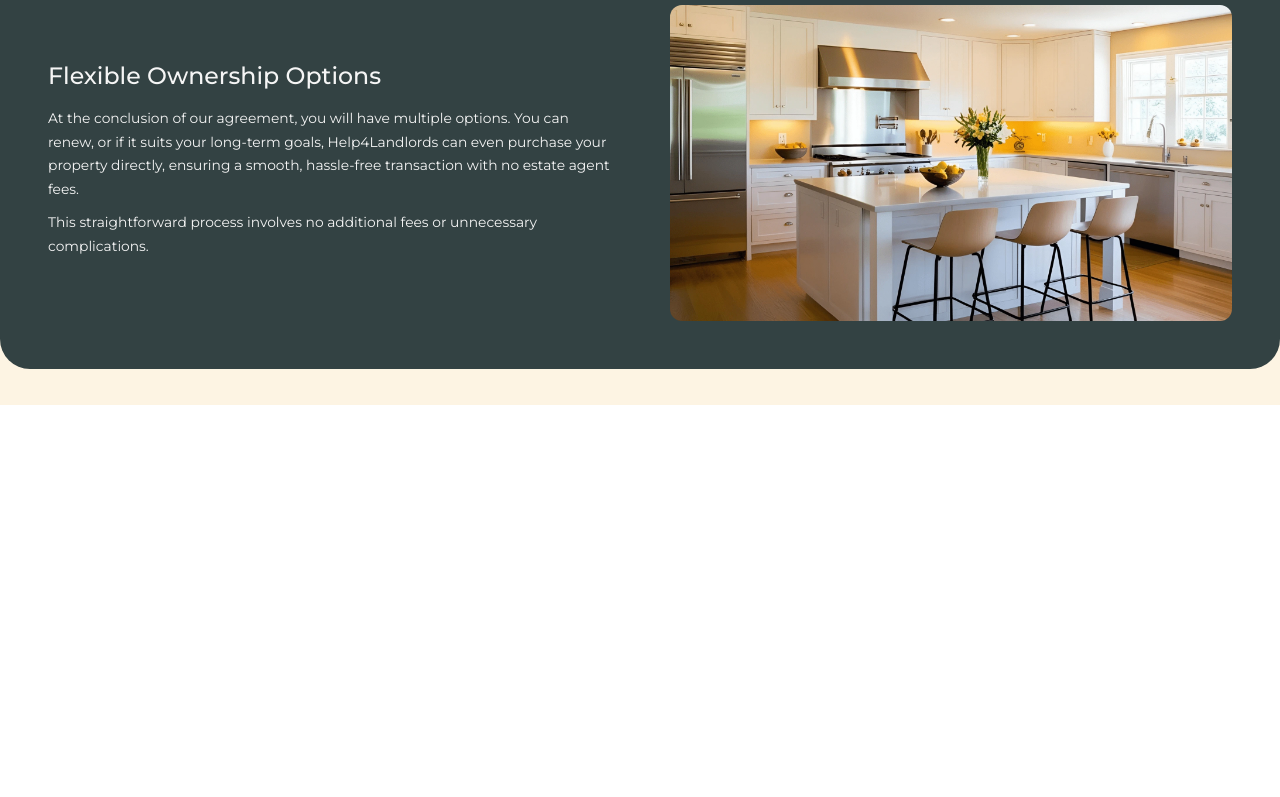
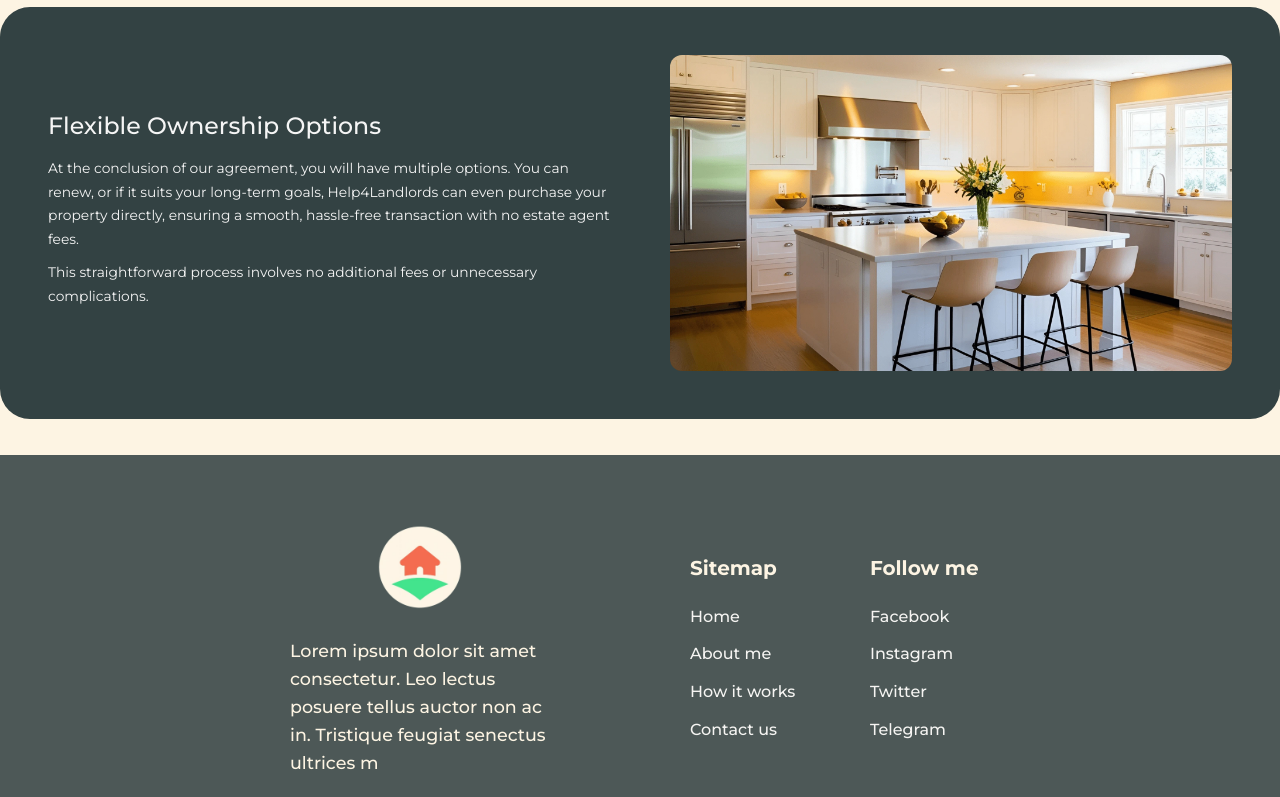
Before and after one commit to Tiger-Catori/Landlord-Website, a React (Vite) app in the folder Landing-Page/: page / in a window 1280 px wide. Shown: the part 2000-2797 px from the top of the page. Before the commit the page ends 2405 px from the top, so only its background shows below. Built offline with nearby package versions, Linux system fonts and the light colour scheme.

Commit message:
Added and styled footer

```diff
--- a/Landing-Page/src/components/Featured.jsx
+++ b/Landing-Page/src/components/Featured.jsx
@@ -44,7 +44,7 @@ export default FeaturedComponent;
 
 const FeaturedSection = () => {
   return (
-    <div className="featured__section">
+    <div className="featured__section" id="how-it-works">
       <h2 className="featured__text__title" id="featured-title">
         Quick wins, rewarding outcomes
       </h2>
--- /dev/null
+++ b/Landing-Page/src/components/Footer.jsx
@@ -0,0 +1,136 @@
+import React, { useEffect } from "react";
+import "../css/Footer.css";
+
+const FooterComponent = () => {
+  <Footer />;
+};
+
+const Footer = () => {
+  return (
+    <footer className="footer">
+      <div className="footer__container">
+        <div className="footer-row">
+          <FooterLogo />
+          <div className="footer-center">
+            <FooterLinks /> {/* Sitemap column */}
+            <FooterSocialLinks />
+          </div>
+        </div>
+        <FooterBottom />
+      </div>
+    </footer>
+  );
+};
+
+export default Footer;
+
+const FooterLogo = () => {
+  return (
+    <div className="footer-col logo-footer">
+      <img src="/images/logos/Logo-icon.webp" alt="Help4Landlords Logo" />
+      <p>
+        Lorem ipsum dolor sit amet consectetur. Leo lectus posuere tellus auctor
+        non ac in. Tristique feugiat senectus ultrices m
+      </p>
+    </div>
+  );
+};
+
+const FooterLinks = () => {
+  return (
+    <div className="footer-col col-one">
+      <h4>Sitemap</h4>
+      <ul className="footer-links site-map">
+        <li>
+          <a href="#">Home</a>
+        </li>
+        <li>
+          <a href="#hero">About me</a>
+        </li>
+        <li>
+          <a href="#how-it-works">How it works</a>
+        </li>
+        <li>
+          <a href="mailto:help4propertydeals@gmx.com" class="footer-link">
+            Contact us
+          </a>
+        </li>
+      </ul>
+    </div>
+  );
+};
+
+const FooterSocialLinks = () => {
+  return (
+    <div className="footer-col col-two">
+      <h4>Follow me</h4>
+      <ul className="footer-links social-links">
+        <li>
+          <a target="_blank" rel="noreferrer" href="https://www.facebook.com">
+            <ion-icon name="logo-facebook"></ion-icon>Facebook
+          </a>
+        </li>
+        <li>
+          <a target="_blank" rel="noreferrer" href="https://www.instagram.com">
+            <ion-icon name="logo-instagram"></ion-icon>Instagram
+          </a>
+        </li>
+        <li>
+          <a target="_blank" rel="noreferrer" href="https://www.twitter.com">
+            <ion-icon name="logo-twitter"></ion-icon>Twitter
+          </a>
+        </li>
+        <li>
+          <a
+            target="_blank"
+            rel="noreferrer"
+            href="https://web.telegram.org/a/"
+          >
+            <ion-icon name="navigate-circle-outline"></ion-icon>Telegram
+          </a>
+        </li>
+      </ul>
+    </div>
+  );
+};
+
+const FooterAppLinks = () => {
+  return (
+    <div className="footer-col col-three">
+      <h4>DOWNLOAD THE APP</h4>
+      <div className="app-buttons">
+        <a href="#google-play">
+          <img src="/images/general/googleplay.webp" alt="Google Play" />
+        </a>
+        <a href="#app-store">
+          <img src="/images/general/appstore.webp" alt="App Store" />
+        </a>
+      </div>
+    </div>
+  );
+};
+
+const FooterBottom = () => {
+  useEffect(() => {
+    const currentYearElement = document.getElementById("current-year");
+    if (currentYearElement) {
+      currentYearElement.textContent = new Date().getFullYear();
+    }
+  }, []);
+
+  return (
+    <div className="footer__bottom">
+      <p>
+        &copy; <span id="current-year"></span> Michael Adeleye. All rights
+        reserved.
+      </p>
+      {/* <p><a href="https://webmagnetism.com/">Powered by WebMagnetism.com</a></p> */}
+      <p>
+        <a href="#">Terms & Conditions</a>
+      </p>
+      <p>
+        <a href="#">Privacy Policy</a>
+      </p>
+    </div>
+  );
+};
--- a/Landing-Page/src/components/Hero.jsx
+++ b/Landing-Page/src/components/Hero.jsx
@@ -30,7 +30,7 @@ const HeroText = () => {
         investments?
       </p>
       <div className="hero__btn hero__btn-link">
-        <a href="help4propertydeals@gmx.com">Speak to our Team</a>
+        <a href="mailto:help4propertydeals@gmx.com">Speak to our Team</a>
       </div>
     </div>
   );
--- a/Landing-Page/src/components/Navbar.jsx
+++ b/Landing-Page/src/components/Navbar.jsx
@@ -41,7 +41,7 @@ const NavbarSection = () => {
 // Logo Component
 const Logo = () => {
   return (
-    <Navbar.Brand href="#home" className="logo__img-container">
+    <Navbar.Brand href="#" className="logo__img-container">
       <img
         src="/images/logos/Logo2.webp"
         // src="/images/logos/Logo-icon.webp"
@@ -62,7 +62,7 @@ const NavLinks = () => {
       <Nav.Link className="nav__link" href="#About us">
         <span>About us</span>
       </Nav.Link>
-      <Nav.Link className="nav__link" href="#How-it-works">
+      <Nav.Link className="nav__link" href="#how-it-works">
         <span>How it works</span>
       </Nav.Link>
       <Nav.Link className="nav__link" href="#Contact-us">
--- /dev/null
+++ b/Landing-Page/src/css/Footer.css
@@ -0,0 +1,233 @@
+/* Footer */
+.footer {
+    background-size: cover;
+    background-repeat: no-repeat;
+    padding: 2rem 0.6rem;
+    color: var(--clr-accent4);
+    text-decoration: none;
+    position: relative;
+    opacity: 0.87;
+    font-family: var(--ff-primary);
+    font-weight: var(--fw-semibold);
+}
+
+.footer::after {
+    content: "";
+    position: absolute;
+    bottom: 0;
+    left: -50%;
+    width: 150vw;
+    height: 100%;
+    background-color: var(--clr-accent5);
+    z-index: -1;
+}
+
+.footer__container {
+    display: flex;
+    flex-direction: column;
+    justify-content: center;
+    margin: 0 auto;
+    padding: 0 1.5rem;
+    position: relative;
+    z-index: 1;
+}
+
+/* Main row: all columns centered and evenly spaced */
+.footer-row {
+    display: flex;
+    flex-direction: row;
+    flex-wrap: wrap;
+    align-items: center;
+    justify-content: center;
+    gap: 10rem; /* spacing between columns */
+    padding-top: 4.2rem;
+    margin: 0 auto 2.4rem auto;
+    max-width: 110rem;
+    width: 100%;
+}
+
+/* Group for middle columns (Sitemap + Social) */
+.footer-center {
+    display: flex;
+    flex-direction: row;
+    gap: 6rem; /* spacing between middle columns */
+    justify-content: center;
+    align-items: flex-start;
+    margin-left: 10rem;
+}
+
+/* Generic column */
+.footer-col {
+    display: flex;
+    flex-direction: column;
+    min-width: 18rem;
+    max-width: 28rem;
+    margin-right: -6rem;
+}
+
+/* Logo column – no extra side spacing */
+.logo-footer {
+    flex: 0 0 auto;
+    /*margin: 0;
+    padding: 0;*/
+}
+
+.logo-footer img {
+    max-width: 10rem;
+    max-height: 10rem;
+    display: block;
+    margin: 0 0 2rem 0;
+    align-self: center;
+}
+
+.logo-footer p {
+    width: 100%;
+    max-width: 26rem;
+    margin: 0;
+}
+
+/* Headings in footer columns */
+.footer-col h4 {
+    margin-bottom: 2rem;
+    font-size: var(--fs-h3);
+}
+
+/* Lists */
+.footer-links {
+    display: flex;
+    flex-direction: column;
+    row-gap: 1.2rem;
+    list-style: none;
+    padding-left: 0;
+    margin-left: 0;
+}
+
+.footer-col ul li,
+.site-map li {
+    margin-left: 0;
+}
+
+/* Link styles */
+.footer-col ul li a {
+    font-size: 1.6rem;
+    color: var(--clr-body2);
+    text-decoration: none;
+    display: block;
+    position: relative;
+    padding-left: 0;
+    transition: color 0.3s ease;
+}
+
+/* Social links styling */
+.social-links li {
+    display: flex;
+    align-items: center;
+    gap: 0.8rem;
+    margin-left: 0;
+}
+
+.social-links li a {
+    display: flex;
+    align-items: center;
+    position: relative; /* Needed so arrow stays aligned to each link */
+}
+
+/* Arrow for Site Map links */
+.site-map li a::before {
+    content: "→";
+    position: absolute;
+    left: -3rem; /* arrow sits just left of text */
+    opacity: 0;
+    transition: all 0.3s ease;
+    color: var(--clr-accent2);
+    font-size: 2rem;
+    font-weight: var(--fw-bold);
+}
+
+.site-map li a:hover::before {
+    opacity: 1;
+    left: -3rem; /* same position */
+    bottom: 2px;
+}
+
+/* Arrow for Social Media links — SAME behaviour as sitemap */
+.social-links li a::before {
+    content: "→";
+    position: absolute;
+    left: -3rem; /* arrow sits just left of icon/text */
+    opacity: 0;
+    transition: all 0.3s ease;
+    color: var(--clr-accent2);
+    font-size: 2rem;
+    font-weight: var(--fw-bold);
+}
+
+.social-links li a:hover::before {
+    opacity: 1;
+    left: -3rem; /* same hover position */
+    bottom: 1px;
+}
+
+/* Hover effects */
+.site-map li a:hover,
+.social-links li a:hover {
+    color: var(--clr-accent2);
+    transform: none;
+    padding-left: 0;
+}
+
+/* Icon hover zoom */
+.social-links li a:hover ion-icon {
+    transform: scale(1.2);
+    transition: 0.3s;
+}
+
+/* Bottom bar */
+.footer__bottom {
+    display: flex;
+    flex-direction: row;
+    justify-content: center;
+    align-items: center;
+    flex-wrap: wrap;
+    gap: 8.6rem;
+    color: var(--clr-headings2);
+    border-top: 1px solid var(--clr-accent4);
+    padding-top: 3.2rem;
+    z-index: 1;
+    font-size: var(--fs-body);
+}
+
+.footer__bottom a {
+    color: var(--clr-headings2);
+    text-decoration: none;
+}
+
+.footer__bottom a:hover {
+    text-decoration: underline;
+}
+
+/* Responsive adjustments */
+@media (max-width: 768px) {
+    .footer-row {
+        flex-direction: column;
+        gap: 3rem;
+        /*text-align: center;*/
+    }
+
+    .footer-center {
+        flex-direction: column;
+        gap: 3rem;
+    }
+
+    .footer__bottom {
+        flex-direction: column;
+        gap: 1rem;
+        text-align: center;
+    }
+    .footer-center {
+        flex-direction: row;
+    }
+    .logo-footer p {
+        text-align: center;
+    }
+}
--- a/Landing-Page/src/css/Hero.css
+++ b/Landing-Page/src/css/Hero.css
@@ -12,6 +12,7 @@
     justify-content: center;
     padding: 4rem 2rem;
     opacity: 0.88;
+    margin-top: 5rem;
 }
 
 /* Background image */
--- a/Landing-Page/src/css/index.css
+++ b/Landing-Page/src/css/index.css
@@ -80,8 +80,8 @@ html::-webkit-scrollbar-track {
 html::-webkit-scrollbar-thumb {
     background-color: var(--clr-accent2); /* color of the scroll thumb */
     /*background-color: #111;  color of the scroll thumb */
-    /* border-radius: 100px; roundness of the scroll thumb */
-    border-radius: none; /* roundness of the scroll thumb */
+    border-radius: 100px; /* roundness of the scroll thumb */
+    /*border-radius: none; /* roundness of the scroll thumb */
     /* border-left: 3px solid #111;
   border-right: 1px solid #111; */
     padding-left: 0.1rem; /* creates padding around scroll thumb */
--- a/Landing-Page/src/pages/Home.jsx
+++ b/Landing-Page/src/pages/Home.jsx
@@ -3,6 +3,7 @@ import NavbarComponment from "../components/Navbar";
 import HeroComponent from "../components/Hero";
 import BannerComponent from "../components/Banner";
 import FeaturedSection from "../components/Featured";
+import FooterComponent from "../components/Footer";
 
 const Home = () => {
   return (
@@ -11,6 +12,7 @@ const Home = () => {
       <HeroComponent />
       <BannerComponent />
       <FeaturedSection />
+      <FooterComponent />
     </>
   );
 };
```
